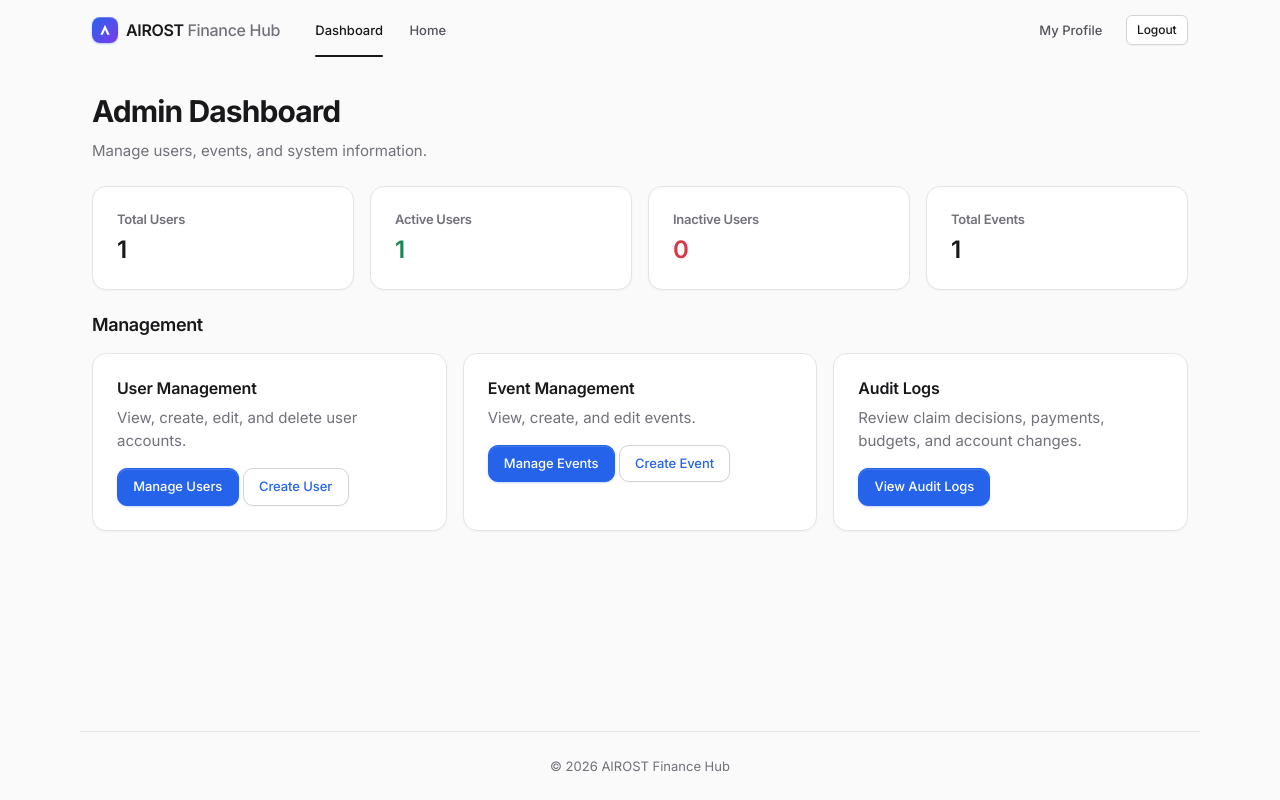
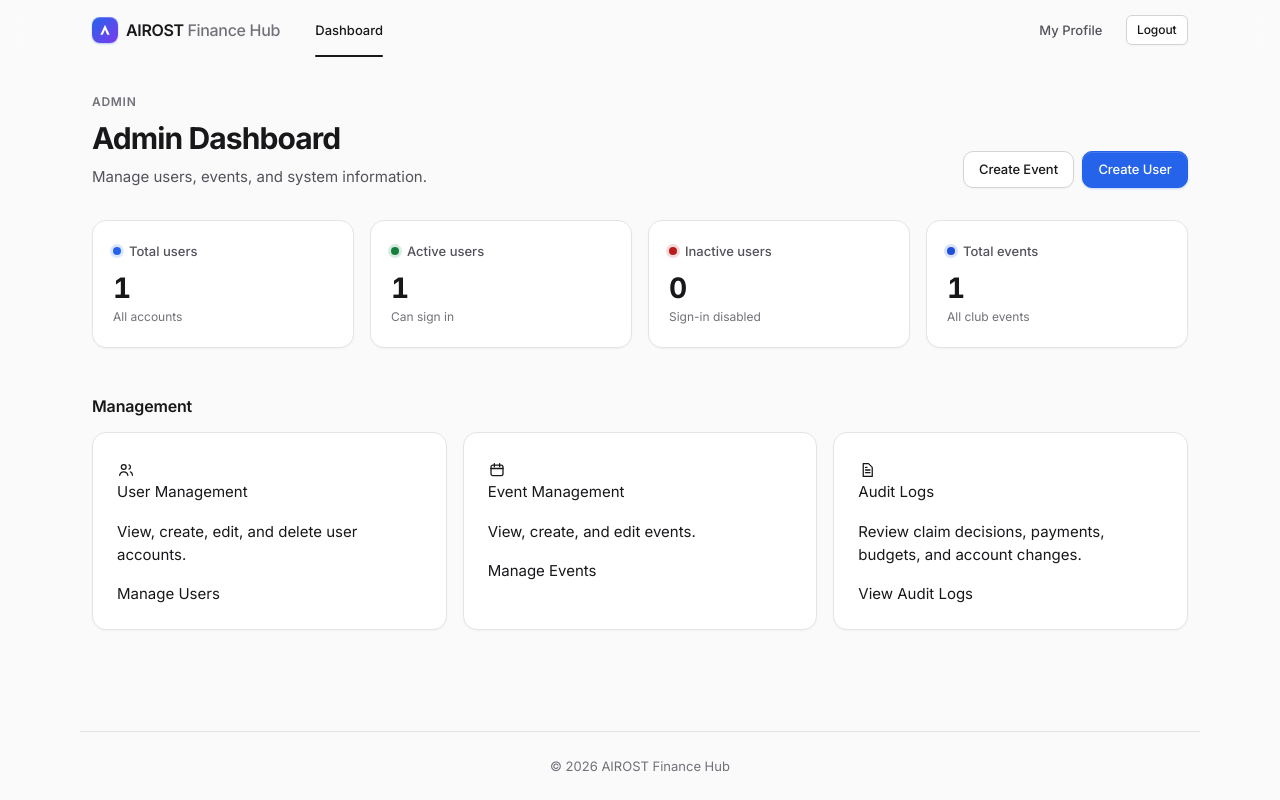
Before and after one commit to sleeplessLh/AIROST_FINANCE_HUB, a Flask app: page /admin/ in a window 1280 px wide. Run offline with Flask 3, Linux system fonts and the light colour scheme; a user stored in the database is signed in; tables that the repository leaves empty hold one stand-in row (values such as "Sample post"); some libraries are stand-ins or nearby versions.

Commit message:
Redesign admin pages, remove unused home template and duplicate Home nav link

```diff
--- a/templates/admin/dashboard.html
+++ b/templates/admin/dashboard.html
@@ -1,111 +1,109 @@
 {% extends "layout.html" %}
 
+{% block title %}Admin · AIROST Finance Hub{% endblock %}
+
 {% block content %}
-<div class="container mt-4">
-    <!-- Dashboard 标题 -->
-    <h2 class="mb-2">Admin Dashboard</h2>
-    <p class="text-muted mb-4">
-        Manage users, events, and system information.
-    </p>
 
-    <!-- Statistics Cards -->
-    <div class="row g-3 mb-4">
-        <!-- Total Users -->
-        <div class="col-md-3">
-            <div class="card shadow-sm h-100">
-                <div class="card-body">
-                    <h6 class="text-muted">Total Users</h6>
-                    <h2 class="mb-0">{{ total_users }}</h2>
+<!-- 页面标题 -->
+<div class="page-header">
+    <div>
+        <p class="eyebrow">Admin</p>
+        <h1>Admin Dashboard</h1>
+        <p class="page-subtitle">Manage users, events, and system information.</p>
     </div>
+    <div class="page-actions">
+        <a href="{{ url_for('admin.create_event') }}" class="btn btn-secondary">Create Event</a>
+        <a href="{{ url_for('admin.create_user') }}" class="btn btn-primary">Create User</a>
     </div>
 </div>
 
-        <!-- Active Users -->
-        <div class="col-md-3">
-            <div class="card shadow-sm h-100">
-                <div class="card-body">
-                    <h6 class="text-muted">Active Users</h6>
-                    <h2 class="mb-0 text-success">{{ active_users }}</h2>
-                </div>
-            </div>
+<!-- ============================================================ -->
+<!-- 统计 -->
+<!-- ============================================================ -->
+<div class="stat-grid stagger mb-5">
+
+    <div class="stat-card is-primary">
+        <p class="stat-label">Total users</p>
+        <p class="stat-value">{{ total_users }}</p>
+        <p class="stat-meta">All accounts</p>
     </div>
 
-        <!-- Inactive Users -->
-        <div class="col-md-3">
-            <div class="card shadow-sm h-100">
-                <div class="card-body">
-                    <h6 class="text-muted">Inactive Users</h6>
-                    <h2 class="mb-0 text-danger">{{ inactive_users }}</h2>
-                </div>
-            </div>
+    <div class="stat-card is-success">
+        <p class="stat-label">Active users</p>
+        <p class="stat-value">{{ active_users }}</p>
+        <p class="stat-meta">Can sign in</p>
     </div>
 
-        <!-- Total Events -->
-        <div class="col-md-3">
-            <div class="card shadow-sm h-100">
-                <div class="card-body">
-                    <h6 class="text-muted">Total Events</h6>
-                    <h2 class="mb-0">{{ total_events }}</h2>
-                </div>
-            </div>
-        </div>
+    <div class="stat-card is-danger">
+        <p class="stat-label">Inactive users</p>
+        <p class="stat-value">{{ inactive_users }}</p>
+        <p class="stat-meta">Sign-in disabled</p>
     </div>
 
-    <!-- Management Modules -->
-    <!-- col-md-4：中等以上屏幕一行三张卡片；手机上自动上下排列 -->
-    <h4 class="mb-3">Management</h4>
+    <div class="stat-card is-info">
+        <p class="stat-label">Total events</p>
+        <p class="stat-value">{{ total_events }}</p>
+        <p class="stat-meta">All club events</p>
+    </div>
+
+</div>
+
+<!-- ============================================================ -->
+<!-- 管理模块：整张卡片都可以点 -->
+<!-- ============================================================ -->
+<h2 class="section-title">Management</h2>
 
 <div class="row g-3">
-        <!-- User Management -->
+
     <div class="col-md-4">
-            <div class="card shadow-sm h-100">
+        <a href="{{ url_for('admin.list_users') }}" class="card nav-card h-100">
             <div class="card-body">
-                    <h5 class="card-title">User Management</h5>
-                    <p class="card-text text-muted">
-                        View, create, edit, and delete user accounts.
-                    </p>
-                    <a href="{{ url_for('admin.list_users') }}" class="btn btn-primary">
-                        Manage Users
-                    </a>
-                    <a href="{{ url_for('admin.create_user') }}" class="btn btn-outline-primary">
-                        Create User
+                <span class="nav-card-icon" aria-hidden="true">
+                    <svg viewBox="0 0 24 24" width="18" height="18" fill="none" stroke="currentColor" stroke-width="1.7">
+                        <circle cx="9" cy="8" r="3.2"/>
+                        <path d="M3.5 19c.6-3 2.8-4.6 5.5-4.6s4.9 1.6 5.5 4.6" stroke-linecap="round"/>
+                        <path d="M16 5.2a3 3 0 0 1 0 5.6M18 14.6c1.4.6 2.3 2 2.6 4.4" stroke-linecap="round"/>
+                    </svg>
+                </span>
+                <p class="nav-card-title">User Management</p>
+                <p class="nav-card-text">View, create, edit, and delete user accounts.</p>
+                <span class="nav-card-link">Manage Users</span>
+            </div>
         </a>
     </div>
+
+    <div class="col-md-4">
+        <a href="{{ url_for('admin.list_events') }}" class="card nav-card h-100">
+            <div class="card-body">
+                <span class="nav-card-icon" aria-hidden="true">
+                    <svg viewBox="0 0 24 24" width="18" height="18" fill="none" stroke="currentColor" stroke-width="1.7">
+                        <rect x="4" y="5.5" width="16" height="14" rx="2.5"/>
+                        <path d="M4 10h16M8.5 3.5v4M15.5 3.5v4" stroke-linecap="round"/>
+                    </svg>
+                </span>
+                <p class="nav-card-title">Event Management</p>
+                <p class="nav-card-text">View, create, and edit events.</p>
+                <span class="nav-card-link">Manage Events</span>
             </div>
+        </a>
     </div>
 
-        <!-- Event Management -->
     <div class="col-md-4">
-            <div class="card shadow-sm h-100">
+        <a href="{{ url_for('admin_audit_logs') }}" class="card nav-card h-100">
             <div class="card-body">
-                    <h5 class="card-title">Event Management</h5>
-                    <p class="card-text text-muted">
-                        View, create, and edit events.
-                    </p>
-                    <a href="{{ url_for('admin.list_events') }}" class="btn btn-primary">
-                        Manage Events
-                    </a>
-                    <a href="{{ url_for('admin.create_event') }}" class="btn btn-outline-primary">
-                        Create Event
+                <span class="nav-card-icon" aria-hidden="true">
+                    <svg viewBox="0 0 24 24" width="18" height="18" fill="none" stroke="currentColor" stroke-width="1.7">
+                        <path d="M7 3.5h7l5 5v12H7z" stroke-linejoin="round"/>
+                        <path d="M10 12h6M10 15.5h6M10 8.5h2" stroke-linecap="round"/>
+                    </svg>
+                </span>
+                <p class="nav-card-title">Audit Logs</p>
+                <p class="nav-card-text">Review claim decisions, payments, budgets, and account changes.</p>
+                <span class="nav-card-link">View Audit Logs</span>
+            </div>
         </a>
     </div>
-            </div>
+
 </div>
 
-        <!-- Audit Logs：原本在旧的 admin_dashboard.html，整合到这里 -->
-        <div class="col-md-4">
-            <div class="card shadow-sm h-100">
-                <div class="card-body">
-                    <h5 class="card-title">Audit Logs</h5>
-                    <p class="card-text text-muted">
-                        Review claim decisions, payments, budgets, and account changes.
-                    </p>
-                    <a href="{{ url_for('admin_audit_logs') }}" class="btn btn-primary">
-                        View Audit Logs
-                    </a>
-                </div>
-            </div>
-        </div>
-    </div>
-</div>
 {% endblock %}
--- a/templates/layout.html
+++ b/templates/layout.html
@@ -64,11 +64,6 @@
                 <a class="nav-link" href="{{ url_for('dashboard') }}"
                     {% if endpoint == "dashboard" or endpoint.startswith("admin.") or endpoint in ["admin_audit_logs", "claims.review_claims", "claims.review_claim_details"] %}aria-current="page"{% endif %}>
                     Dashboard
-                </a>
-
-                <!-- Home -->
-                <a class="nav-link" href="{{ url_for('home') }}">
-                    Home
                 </a>
 
                 <!-- 只有 Member 才显示 My Claims 和 Submit Claim -->
--- a/templates/manage_budgets.html
+++ b/templates/manage_budgets.html
@@ -47,7 +47,7 @@
                     {% set progress_width = [[budget.utilization_percentage, 0]|max, 100]|min %}
 
                     <tr>
-                        <td class="cell-wrap">
+                        <td>
                             <span class="d-block fw-medium">{{ event.name }}</span>
                             <span class="small text-muted">#{{ event.id }}</span>
                         </td>
```
Also changed, not shown: templates/admin/create_event.html (+30 -17 lines), templates/admin/create_user.html (+40 -13 lines), templates/admin/edit_event.html (+33 -19 lines), templates/admin/edit_user.html (+31 -9 lines), templates/admin/events.html (+36 -20 lines), templates/admin/users.html (+40 -22 lines), templates/admin_audit_logs.html (+53 -118 lines), templates/home.html (deleted, +0 -13 lines). Lines whose indentation alone changed are shown as unchanged.
